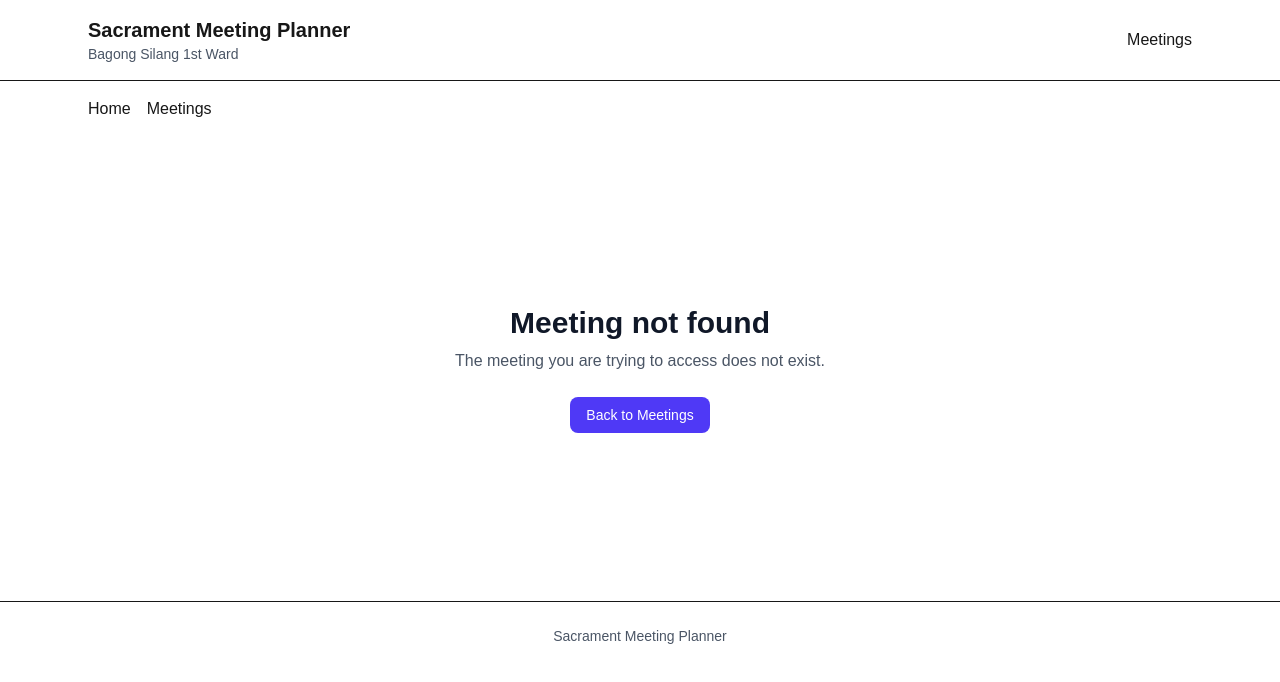
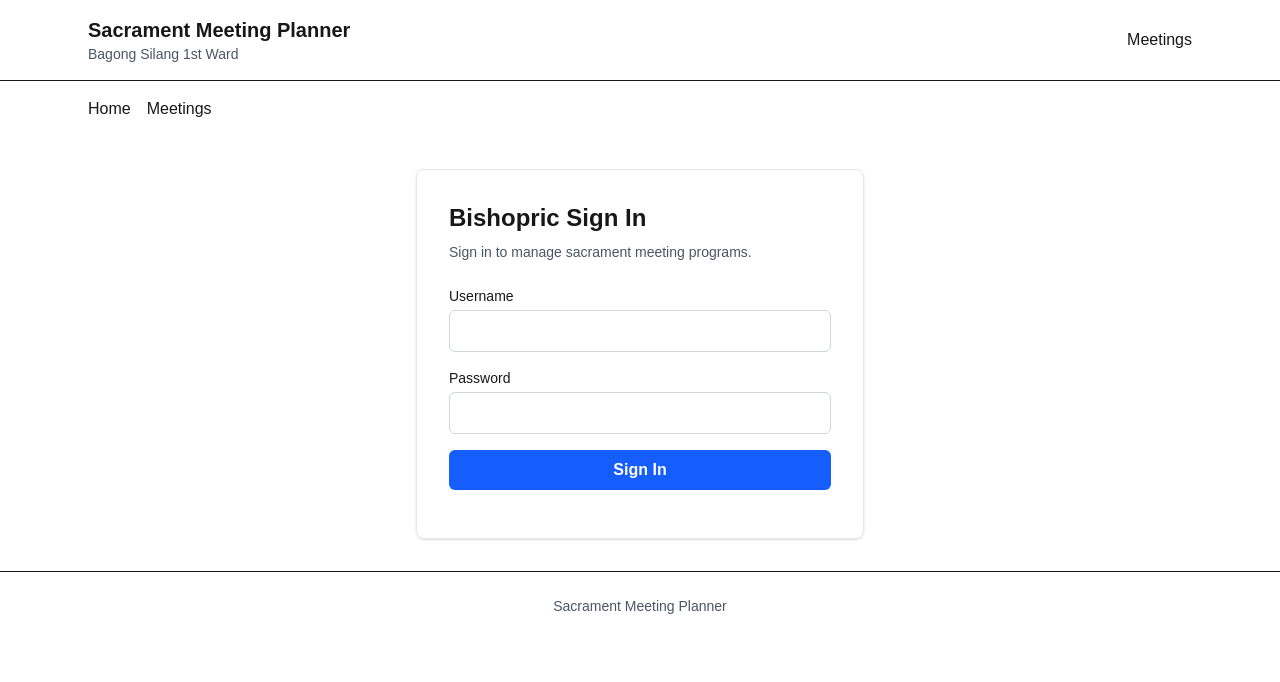
Before and after one commit to josephperalta03011993/sacrament-meetings, a Next.js app: page /login in a window 1280 px wide. Before the commit this address had no page. Shown: the top 682 px of the page. Built offline with nearby package versions, Linux system fonts and the light colour scheme; no server answers.

Commit message:
Add authentication and SEO metadata

```diff
--- a/app/(admin)/layout.tsx
+++ b/app/(admin)/layout.tsx
@@ -1,7 +1,41 @@
-export default function AdminLayout({
+
+import { auth, signOut } from "@/auth";
+import { redirect } from "next/navigation";
+
+export default async function AdminLayout({
   children,
 }: {
   children: React.ReactNode;
 }) {
-  return <>{children}</>;
+  const session = await auth();
+
+  if (!session?.user) {
+    redirect("/login");
+  }
+
+  return (
+    <>
+      <div className="mb-6 flex items-center justify-between border-b pb-4">
+        <p className="text-sm text-gray-600">
+          Signed in as {session.user.name ?? "Bishopric Admin"}
+        </p>
+
+        <form
+          action={async () => {
+            "use server";
+            await signOut({ redirectTo: "/login" });
+          }}
+        >
+          <button
+            type="submit"
+            className="rounded-md border border-gray-300 px-4 py-2 text-sm font-medium hover:bg-gray-100"
+          >
+            Sign Out
+          </button>
+        </form>
+      </div>
+
+      {children}
+    </>
+  );
 }
--- /dev/null
+++ b/app/(public)/login/page.tsx
@@ -0,0 +1,80 @@
+
+import { signIn } from "@/auth";
+import { AuthError } from "next-auth";
+import { redirect } from "next/navigation";
+
+export default function LoginPage() {
+  async function authenticate(formData: FormData) {
+    "use server";
+
+    try {
+      await signIn("credentials", {
+        username: formData.get("username"),
+        password: formData.get("password"),
+        redirectTo: "/meetings/new",
+      });
+    } catch (error) {
+      if (error instanceof AuthError) {
+        redirect("/login?error=InvalidCredentials");
+      }
+
+      throw error;
+    }
+  }
+
+  return (
+    <div className="mx-auto max-w-md rounded-lg border border-gray-200 p-8 shadow-sm">
+      <h1 className="mb-2 text-2xl font-bold">Bishopric Sign In</h1>
+      <p className="mb-6 text-sm text-gray-600">
+        Sign in to manage sacrament meeting programs.
+      </p>
+
+      <form action={authenticate} className="space-y-4">
+        <div>
+          <label
+            htmlFor="username"
+            className="mb-1 block text-sm font-medium"
+          >
+            Username
+          </label>
+          <input
+            id="username"
+            name="username"
+            type="text"
+            autoComplete="username"
+            required
+            className="w-full rounded-md border border-gray-300 px-3 py-2"
+          />
+        </div>
+
+        <div>
+          <label
+            htmlFor="password"
+            className="mb-1 block text-sm font-medium"
+          >
+            Password
+          </label>
+          <input
+            id="password"
+            name="password"
+            type="password"
+            autoComplete="current-password"
+            required
+            className="w-full rounded-md border border-gray-300 px-3 py-2"
+          />
+        </div>
+
+        <button
+          type="submit"
+          className="w-full rounded-md bg-blue-600 px-4 py-2 font-semibold text-white hover:bg-blue-700"
+        >
+          Sign In
+        </button>
+      </form>
+
+      <p className="mt-4 text-sm text-red-600" aria-live="polite">
+        {/* The message appears when the URL contains an invalid-credentials error. */}
+      </p>
+    </div>
+  );
+}
--- a/app/(public)/meetings/layout.tsx
+++ b/app/(public)/meetings/layout.tsx
@@ -1,4 +1,12 @@
+
+import type { Metadata } from "next";
 import Link from "next/link";
+
+export const metadata: Metadata = {
+  title: "Meeting Schedule",
+  description:
+    "View upcoming and current sacrament meeting schedules and programs.",
+};
 
 export default function MeetingsLayout({
   children,
--- /dev/null
+++ b/app/api/auth/[...nextauth]/route.ts
@@ -0,0 +1,3 @@
+import { handlers } from "@/auth";
+
+export const { GET, POST } = handlers;
--- a/app/layout.tsx
+++ b/app/layout.tsx
@@ -1,3 +1,4 @@
+
 import type { Metadata } from "next";
 import Header from "@/components/Header";
 import Footer from "@/components/Footer";
@@ -10,9 +11,25 @@
   subsets: ["latin"],
 });
 
+const siteUrl =
+  process.env.NEXT_PUBLIC_SITE_URL || "http://localhost:3000";
+
 export const metadata: Metadata = {
-  title: "Sacrament Meeting Planner",
-  description: "Plan and view sacrament meeting programs",
+  metadataBase: new URL(siteUrl),
+  title: {
+    default: "Sacrament Meeting Planner",
+    template: "%s | Sacrament Meeting Planner",
+  },
+  description:
+    "Plan, manage, and view sacrament meeting schedules and programs.",
+  openGraph: {
+    title: "Sacrament Meeting Planner",
+    description:
+      "Plan, manage, and view sacrament meeting schedules and programs.",
+    siteName: "Sacrament Meeting Planner",
+    type: "website",
+    url: siteUrl,
+  },
 };
 
 export default function RootLayout({
--- /dev/null
+++ b/app/opengraph-image.tsx
@@ -0,0 +1,74 @@
+
+import { ImageResponse } from "next/og";
+
+export const alt = "Sacrament Meeting Planner";
+export const size = {
+  width: 1200,
+  height: 630,
+};
+export const contentType = "image/png";
+
+export default function OpenGraphImage() {
+  return new ImageResponse(
+    (
+      <div
+        style={{
+          width: "100%",
+          height: "100%",
+          display: "flex",
+          flexDirection: "column",
+          justifyContent: "center",
+          padding: "80px",
+          background: "#f8fafc",
+          color: "#172554",
+          fontFamily: "sans-serif",
+        }}
+      >
+        <div
+          style={{
+            fontSize: 24,
+            fontWeight: 700,
+            color: "#2563eb",
+            marginBottom: 28,
+          }}
+        >
+          SACRAMENT MEETING PLANNER
+        </div>
+
+        <div
+          style={{
+            fontSize: 68,
+            fontWeight: 800,
+            lineHeight: 1.1,
+            maxWidth: 950,
+          }}
+        >
+          Plan. Prepare. Worship.
+        </div>
+
+        <div
+          style={{
+            fontSize: 28,
+            color: "#475569",
+            marginTop: 28,
+          }}
+        >
+          Meeting schedules and programs in one place.
+        </div>
+
+        <div
+          style={{
+            position: "absolute",
+            bottom: 48,
+            right: 80,
+            fontSize: 20,
+            color: "#64748b",
+          }}
+        >
+          Sacrament Meeting Planner
+        </div>
+      </div>
+    ),
+    size
+  );
+}
--- /dev/null
+++ b/auth.ts
@@ -0,0 +1,48 @@
+import NextAuth from "next-auth";
+import Credentials from "next-auth/providers/credentials";
+
+export const { handlers, signIn, signOut, auth } = NextAuth({
+  session: {
+    strategy: "jwt",
+  },
+  pages: {
+    signIn: "/login",
+  },
+  providers: [
+    Credentials({
+      credentials: {
+        username: {
+          label: "Username",
+          type: "text",
+        },
+        password: {
+          label: "Password",
+          type: "password",
+        },
+      },
+      async authorize(credentials) {
+        const username = credentials?.username;
+        const password = credentials?.password;
+
+        if (
+          typeof username !== "string" ||
+          typeof password !== "string"
+        ) {
+          return null;
+        }
+
+        if (
+          username === process.env.AUTH_USERNAME &&
+          password === process.env.AUTH_PASSWORD
+        ) {
+          return {
+            id: "bishopric-admin",
+            name: "Bishopric Admin",
+          };
+        }
+
+        return null;
+      },
+    }),
+  ],
+});
--- a/eslint.config.mjs
+++ b/eslint.config.mjs
@@ -1,3 +1,4 @@
+
 import { defineConfig, globalIgnores } from "eslint/config";
 import nextVitals from "eslint-config-next/core-web-vitals";
 import nextTs from "eslint-config-next/typescript";
@@ -5,9 +6,7 @@
 const eslintConfig = defineConfig([
   ...nextVitals,
   ...nextTs,
-  // Override default ignores of eslint-config-next.
   globalIgnores([
-    // Default ignores of eslint-config-next:
     ".next/**",
     "out/**",
     "build/**",
--- a/lib/actions.ts
+++ b/lib/actions.ts
@@ -1,5 +1,7 @@
+
 "use server";
 
+import { auth } from "@/auth";
 import { revalidatePath } from "next/cache";
 import { redirect } from "next/navigation";
 import { z } from "zod";
@@ -32,6 +34,14 @@
   };
 };
 
+async function requireAuth() {
+  const session = await auth();
+
+  if (!session?.user) {
+    redirect("/login");
+  }
+}
+
 function getFormData(formData: FormData) {
   return {
     date: String(formData.get("date") ?? ""),
@@ -47,6 +57,8 @@
   _prevState: State,
   formData: FormData
 ): Promise<State> {
+  await requireAuth();
+
   const validatedFields = MeetingFormSchema.safeParse(
     getFormData(formData)
   );
@@ -66,7 +78,6 @@
         number: 0,
         title: "",
       },
-      openingPrayer: validatedFields.data.openingPrayer,
       wardBusiness: [],
       stakeBusiness: false,
       sacramentHymn: {
@@ -78,7 +89,6 @@
         number: 0,
         title: "",
       },
-      closingPrayer: validatedFields.data.closingPrayer,
     });
   } catch (error) {
     console.error("Failed to create meeting:", error);
@@ -97,6 +107,8 @@
   _prevState: State,
   formData: FormData
 ): Promise<State> {
+  await requireAuth();
+
   const validatedFields = MeetingFormSchema.safeParse(
     getFormData(formData)
   );
@@ -126,6 +138,8 @@
 }
 
 export async function deleteMeeting(id: number) {
+  await requireAuth();
+
   try {
     await deleteMeetingDb(id);
   } catch (error) {
```
Also changed, not shown: package.json (+4 -3 lines), 1 other file (tests, documents, lock files or other folders).
